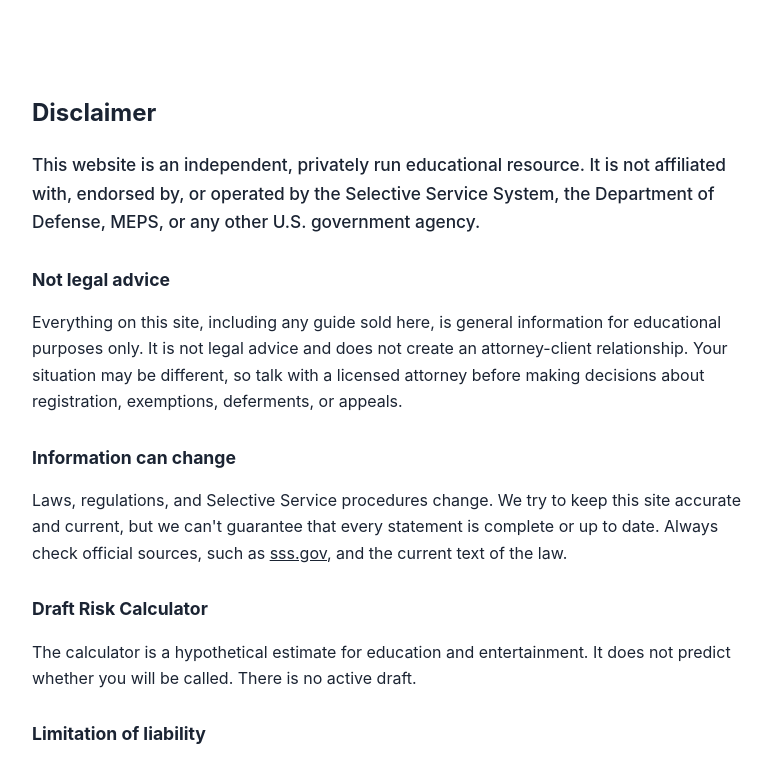
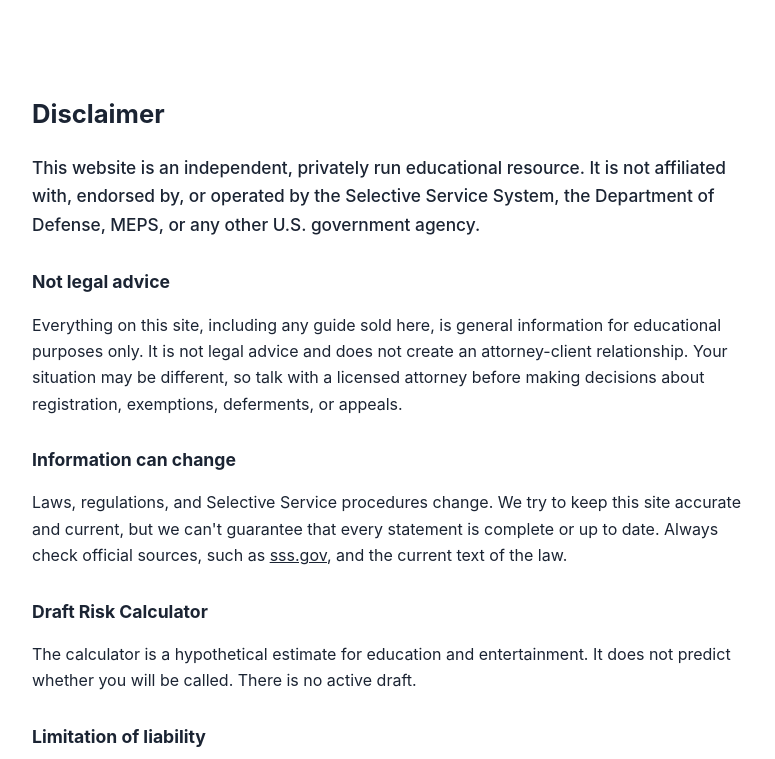
Before and after one commit to thompsoncorral/ExemptionClaims, a plain HTML site: page index.html in a window 1280 px wide. Shown: the part 2481-3240 px from the top of the page, without its empty margins (252-1027 px from the left). Drawn offline with Linux system fonts and the light colour scheme.

Commit message:
Style the on-page Disclaimer section

```diff
--- a/style.css
+++ b/style.css
@@ -197,6 +197,11 @@ a { color: inherit; }
 .purchase-btn { display: block; width: 100%; padding: 16px; font-size: 1.05rem; font-weight: 700; color: #fff; background: var(--blue); border: none; border-radius: 10px; cursor: pointer; }
 .purchase-btn:disabled { opacity: 0.85; cursor: default; }
 
+/* Disclaimer section (single page) */
+.disclaimer-section { margin-bottom: 70px; scroll-margin-top: 16px; }
+.disclaimer-section h2 { font-size: 1.6rem; margin: 0 0 20px; }
+.card, #entitled, #faq { scroll-margin-top: 16px; }
+
 footer { text-align: center; color: var(--gray); font-size: 0.8rem; padding: 30px 0 50px; border-top: 1px solid var(--line); }
 
 @media (max-width: 600px) {
```
